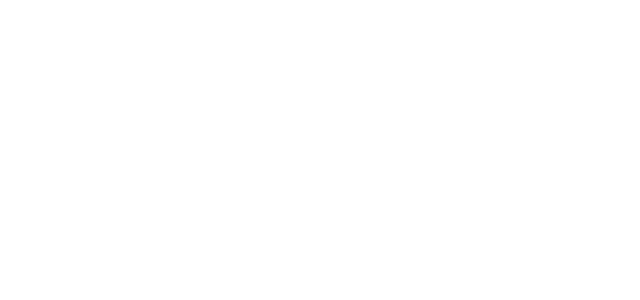
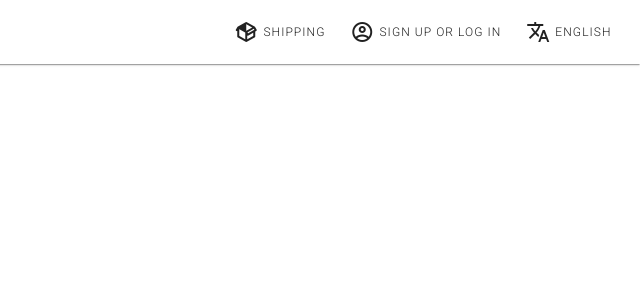
Before and after one commit to david-monroy/new_ecopick, a Vue app: page /signup in a window 1280 px wide. Shown: the top 300 px of the page, without its empty margins (640-1280 px from the left). Built offline with nearby package versions, Linux system fonts and the light colour scheme.

Commit message:
FASE1-016: Creación de Navbar y estructura de la aplicación

```diff
--- a/src/App.vue
+++ b/src/App.vue
@@ -1,13 +1,24 @@
 <template>
   <v-app>
-    <router-view></router-view>
+    <Navbar />
+    <v-content>
+      <router-view></router-view>
+    </v-content>
+    <Footer />
   </v-app>
 </template>
 
 <script lang="ts">
 import Vue from "vue";
 import Component from "vue-class-component";
+import Navbar from "./components/Navbar.vue";
+import Footer from "./components/Footer.vue";
 
-@Component({})
+@Component({
+  components: {
+    Navbar,
+    Footer,
+  },
+})
 export default class App extends Vue {}
 </script>
--- /dev/null
+++ b/src/components/Footer.vue
@@ -0,0 +1,13 @@
+<template>
+  <v-footer> </v-footer>
+</template>
+
+<script lang="ts">
+import Vue from "vue";
+import Component from "vue-class-component";
+
+@Component({})
+export default class Navbar extends Vue {}
+</script>
+
+<style lang="scss" scoped></style>
--- /dev/null
+++ b/src/components/Navbar.vue
@@ -0,0 +1,81 @@
+<template>
+  <v-app-bar elevation="1" app color="white">
+    <v-img
+      class="mx-2"
+      src="../assets/page-logo.png"
+      max-height="40"
+      max-width="150"
+      contain
+    ></v-img>
+    <v-spacer></v-spacer>
+    <v-menu height="40" v-for="(button, index) in buttons" :key="index">
+      <template v-slot:activator="{ on }">
+        <v-btn text small class="options font-weight-light" v-on="on">
+          <v-icon class="mr-1">{{ button.icon }}</v-icon
+          >{{ button.name }}
+        </v-btn>
+      </template>
+      <v-list>
+        <v-list-item
+          v-for="(option, index) in button.options"
+          :key="index"
+          @click="changePage(option.link)"
+        >
+          <v-list-item-title>{{ option.name }}</v-list-item-title>
+        </v-list-item>
+      </v-list>
+    </v-menu>
+  </v-app-bar>
+</template>
+
+<script lang="ts">
+import Vue from "vue";
+import Component from "vue-class-component";
+
+@Component({})
+export default class Navbar extends Vue {
+  get buttons() {
+    return [
+      {
+        icon: "mdi-package-variant",
+        name: "shipping",
+        options: [
+          { name: "Create a Shipping", link: "NewShipment" },
+          { name: "My Shipments", link: "Shipments" },
+        ],
+      },
+      {
+        icon: "mdi-account-circle-outline",
+        name: "sign up or log in",
+        options: [
+          { name: "Sign Up", link: "SignUp" },
+          { name: "Log In", link: "LogIn" },
+        ],
+      },
+      {
+        icon: "mdi-translate",
+        name: "English",
+        options: [
+          { name: "English", link: "English" },
+          { name: "Spanish", link: "Spanish" },
+        ],
+      },
+    ];
+  }
+  changePage(link: string) {
+    if (link == "English") {
+      //Traslate page to English
+    } else if (link == "Spanish") {
+      //Traslate page to Spanish
+    } else {
+      this.$router.push({ name: link });
+    }
+  }
+}
+</script>
+
+<style lang="scss" scoped>
+.options:hover {
+  color: rgb(103, 176, 49);
+}
+</style>
--- a/src/views/Home.vue
+++ b/src/views/Home.vue
@@ -1,5 +1,5 @@
 <template>
-  <v-container fluid>
+  <v-container fluid fill-height>
     <v-row>
       <v-col>Client</v-col>
     </v-row>
```
